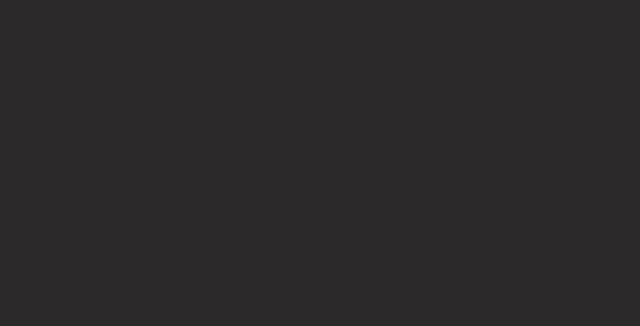
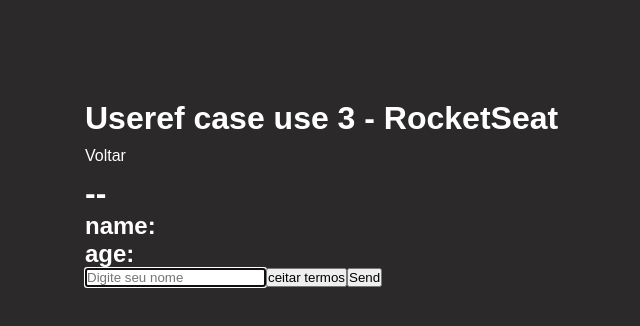
Before and after one commit to marcoscuomo/hooks, a React (Create React App) app: page /ref3 in a window 1280 px wide. Shown: the top 326 px of the page, without its empty margins (155-795 px from the left). Built offline with nearby package versions, Linux system fonts and the light colour scheme.

Commit message:
Creaing useCase useRef3

```diff
--- a/src/Home.tsx
+++ b/src/Home.tsx
@@ -55,6 +55,9 @@
         <li>
           <Link to="/reducer3">Use Reducer - Case 3</Link>
         </li>
+        <li>
+          <Link to="/ref3">Use Ref - Case 3</Link>
+        </li>
       </ul>
     </main>
   )
--- /dev/null
+++ b/src/Ref3.tsx
@@ -0,0 +1,51 @@
+import { FormEvent, useEffect, useRef, useState } from "react";
+import { Link } from "react-router-dom";
+
+export default function Ref3() {
+
+  const nameInputRef = useRef<HTMLInputElement>(null);
+  const [name, setName] = useState<string | undefined>('');
+  const acceptTermsRef = useRef({ value: false });
+
+  const nameRef = useRef<HTMLInputElement>(null);
+  const ageReg = useRef<HTMLInputElement>(null);
+  const [nameForm, setNameForm] = useState<string | undefined>();
+  const [ageForm, setAgeForm] = useState<string | undefined>();
+
+  useEffect(() => {
+    nameInputRef.current?.focus();
+  }, []);
+
+  function handleSubmit(e: FormEvent) {
+    e.preventDefault();
+    setName(nameInputRef.current?.value);
+  }
+
+  function handleAcceptTerms() {
+    acceptTermsRef.current.value = !acceptTermsRef.current.value;
+  }
+
+  return(
+    <main className="main">
+      <h1>Useref case use 3 - RocketSeat</h1>
+      <p><Link to="/">Voltar</Link></p>
+      <h1>{name}</h1>
+      <h1>--</h1>
+      <h2>name: {nameForm ? nameRef : ''}</h2>
+      <h2>age: {ageForm ? ageForm : ''}</h2>
+
+
+      <form onSubmit={handleSubmit}>
+        <input
+          type="text"
+          ref={nameInputRef}
+          placeholder="Digite seu nome"
+        />
+
+        <button type="button" onClick={handleAcceptTerms}>ceitar termos</button>
+
+        <button type="submit">Send</button>
+      </form>
+    </main>
+  )
+}
--- a/src/routes.tsx
+++ b/src/routes.tsx
@@ -17,6 +17,7 @@
 import MyHook1 from './MyHook1';
 import Ref1 from './Ref1';
 import Ref2 from './Ref2';
+import Ref3 from './Ref3';
 import Callback from './Callback';
 
 export default function Routes() {
@@ -38,6 +39,7 @@
       <Route component = { MyHook1 } path="/myhook1" exact />
       <Route component = { Ref1 } path="/ref1" exact />
       <Route component = { Ref2 } path="/ref2" exact />
+      <Route component = { Ref3 } path="/ref3" exact />
       <Route component = { Callback } path="/callback" exact />
 
     </BrowserRouter>
```
